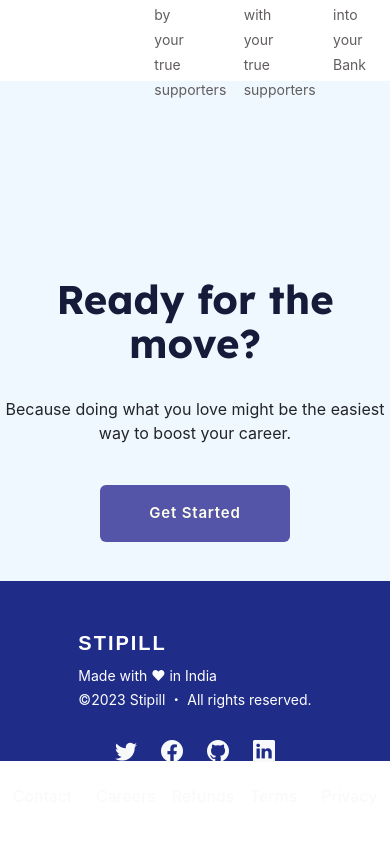
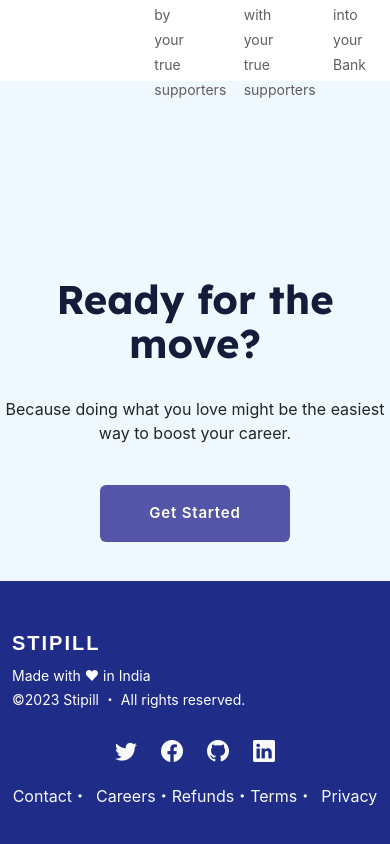
Before and after one commit to sachinshrmaa/stipill-web, a Next.js app: page / in a window 390 px wide. Shown: the part 1530-2374 px from the top of the page. Before the commit the page ends 2338 px from the top, so only its background shows below. Built offline with nearby package versions, Linux system fonts and the light colour scheme.

Commit message:
fixed footer height

```diff
--- a/src/components/Footer.jsx
+++ b/src/components/Footer.jsx
@@ -1,15 +1,16 @@
 import Link from "next/link";
+import styles from "src/styles/Footer.module.css"
 
 const Footer = () => {
     return (
-        <div className='footer-section'>
+        <div className={styles.footerSec}>
 
             <div className="row col-md-10 m-auto align-items-center ">
 
-                <div className="col-md-4 col-12 mb-4 d-flex justify-content-center justify-content-md-start">
+                <div className="col-md-4 col-12 mb-4 d-flex  justify-content-md-start ">
                     <div>
                         <Link href="/" className="text-decoration-none">
-                            <h5 className='footer-brand'>stipill</h5>
+                            <h5 className={styles.footerBrand}>stipill</h5>
                         </Link>
                         <small>Made with ❤ in India</small> <br />
                         <small>©2023 Stipill ・ All rights reserved.</small>
--- /dev/null
+++ b/src/styles/Footer.module.css
@@ -0,0 +1,17 @@
+
+
+.footerSec{
+    height: auto;
+    background-color:  #1f2d89;
+    padding: 50px 0;
+    color: #fff;
+}
+
+.footerBrand{
+    font-size: 20px;
+    font-weight: 600;
+    letter-spacing: 2px;
+    text-transform: uppercase;
+    color: #fff;
+    font-family: 'Plus Jakarta Sans', sans-serif;
+}
--- a/src/styles/globals.css
+++ b/src/styles/globals.css
@@ -28,22 +28,9 @@ body{
 }
 
 
-.footer-section{
-  background-color:  #1f2d89;
-  height: 180px;
-  padding: 50px 0;
-  color: #fff;
-}
 
 
-.footer-brand{
-  font-size: 20px;
-  font-weight: 600;
-  letter-spacing: 2px;
-  text-transform: uppercase;
-  color: #fff;
-  font-family: 'Plus Jakarta Sans', sans-serif;
-}
+
 
 .bi-linkedin, .bi-github, .bi-twitter, .bi-facebook{
   font-size: 22px;
```
